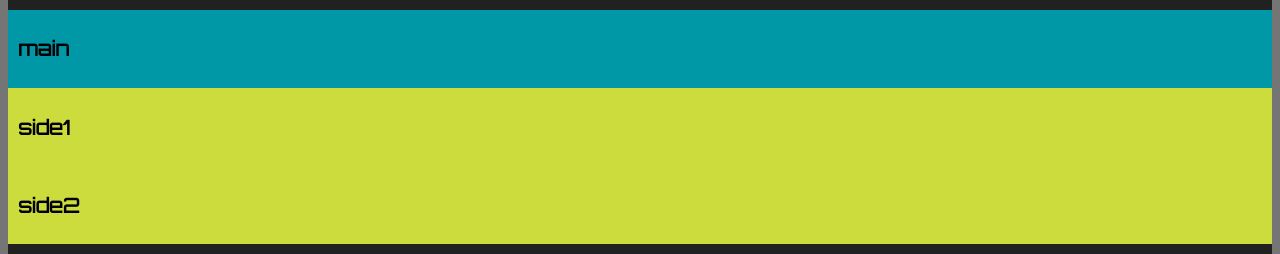
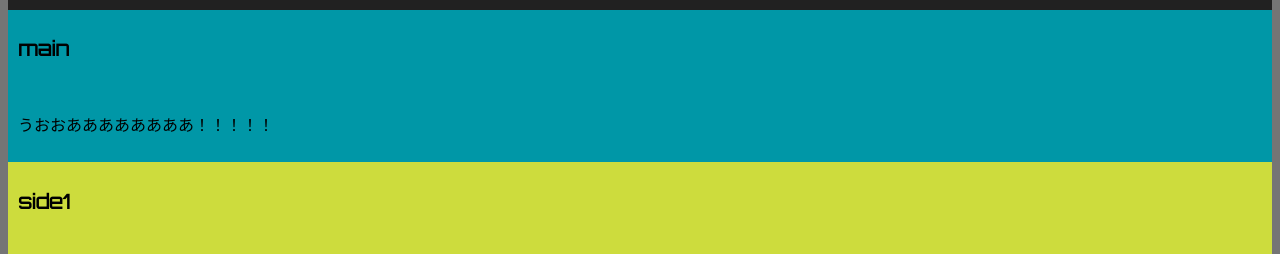
Before and after one commit to kichy187/Web1-10, a plain HTML site: page index.html in a window 1280 px wide. Shown: the part 101-355 px from the top of the page. Drawn offline with Linux system fonts and the light colour scheme.

Commit message:
Create index.html

```diff
--- a/index.html
+++ b/index.html
@@ -12,7 +12,7 @@
     </header>
     <div id="main">
     <section>
-     <H2>main</H2>
+     <H2>main</H2><br><p>うおおああああああああ！！！！！</p>
     </section>
      <div id="side">
     <aside>
```
